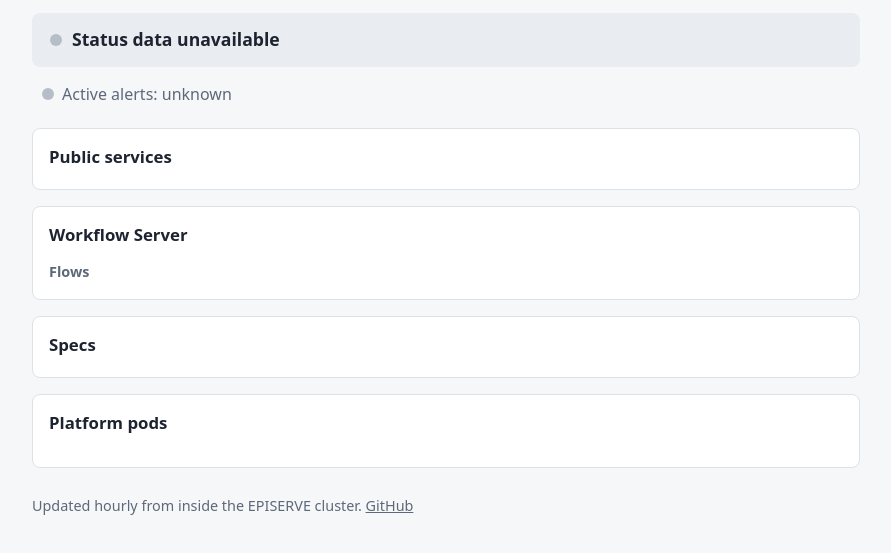
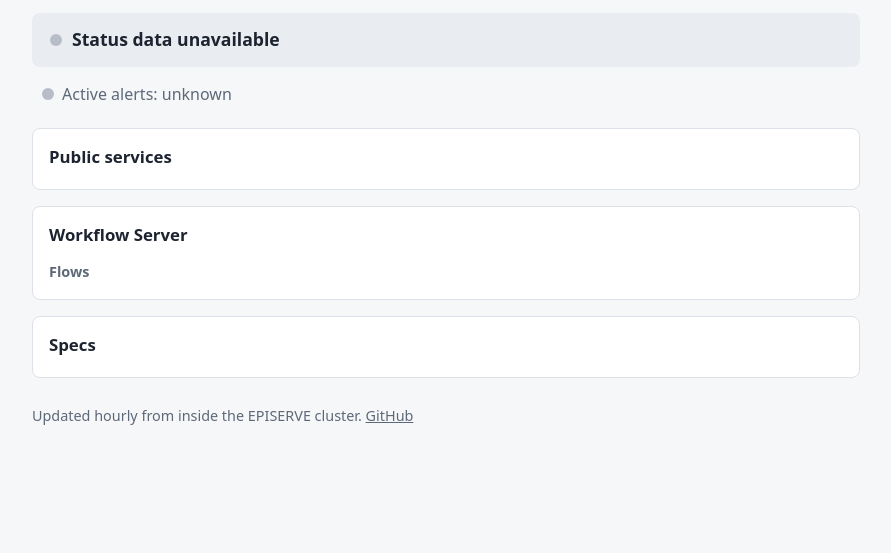
Before and after one commit to The-EPISERVE-Consortium/episerve-status, a website with bundled scripts: page index.html in a window 1280 px wide. Shown: the part 91-644 px from the top of the page, without its empty margins (194-1085 px from the left). Built offline with nearby package versions, Linux system fonts and the light colour scheme; no server answers.

Commit message:
Remove the Platform pods card

```diff
--- a/index.css
+++ b/index.css
@@ -54,8 +54,7 @@ section h2 { margin-top: 12px; }
 .bar i.ok { background: var(--ok); }
 .bar i.partial { background: var(--partial); }
 .bar i.down { background: var(--down); }
-.dots { display: flex; flex-wrap: wrap; gap: 8px 22px; padding: 6px 0; }
-.dots .item, .subdots .item { display: inline-flex; align-items: center; gap: 6px; }
+.subdots .item { display: inline-flex; align-items: center; gap: 6px; }
 .subdots { display: flex; flex-wrap: wrap; gap: 8px 22px; padding: 6px 0 2px; }
 .flow, .flows summary {
   display: grid; grid-template-columns: 1fr 9.5rem 9.5rem 1.5rem; gap: 10px;
--- a/index.html
+++ b/index.html
@@ -22,7 +22,6 @@
     <div id="flows" class="flows"></div>
   </section>
   <section><h2>Specs</h2><div id="specs" class="specs"></div></section>
-  <section><h2>Platform pods</h2><div id="pods" class="dots"></div></section>
   <noscript><p>This page needs JavaScript to show the status.</p></noscript>
   <footer>
     <p>Updated hourly from inside the EPISERVE cluster.
--- a/index.js
+++ b/index.js
@@ -152,10 +152,9 @@ function render(status, now) {
   const pub = document.getElementById("public");
   const pre = document.getElementById("prefect");
   const flows = document.getElementById("flows");
-  const pods = document.getElementById("pods");
   const specs = document.getElementById("specs");
   const wasOpen = flows.querySelector("details")?.open === true;
-  for (const c of [pub, pre, flows, pods, specs]) c.replaceChildren();
+  for (const c of [pub, pre, flows, specs]) c.replaceChildren();
   if (!status) return;
 
   for (const [k, v] of itemsOf(status, "public")) {
@@ -200,8 +199,6 @@ function render(status, now) {
   } catch (e) {
     specs.replaceChildren(specsTable(undefined));
   }
-
-  for (const e of itemsOf(status, "pods")) pods.append(dotItem(e));
 }
 
 async function refresh() {
```
Also changed, not shown: README.md.
